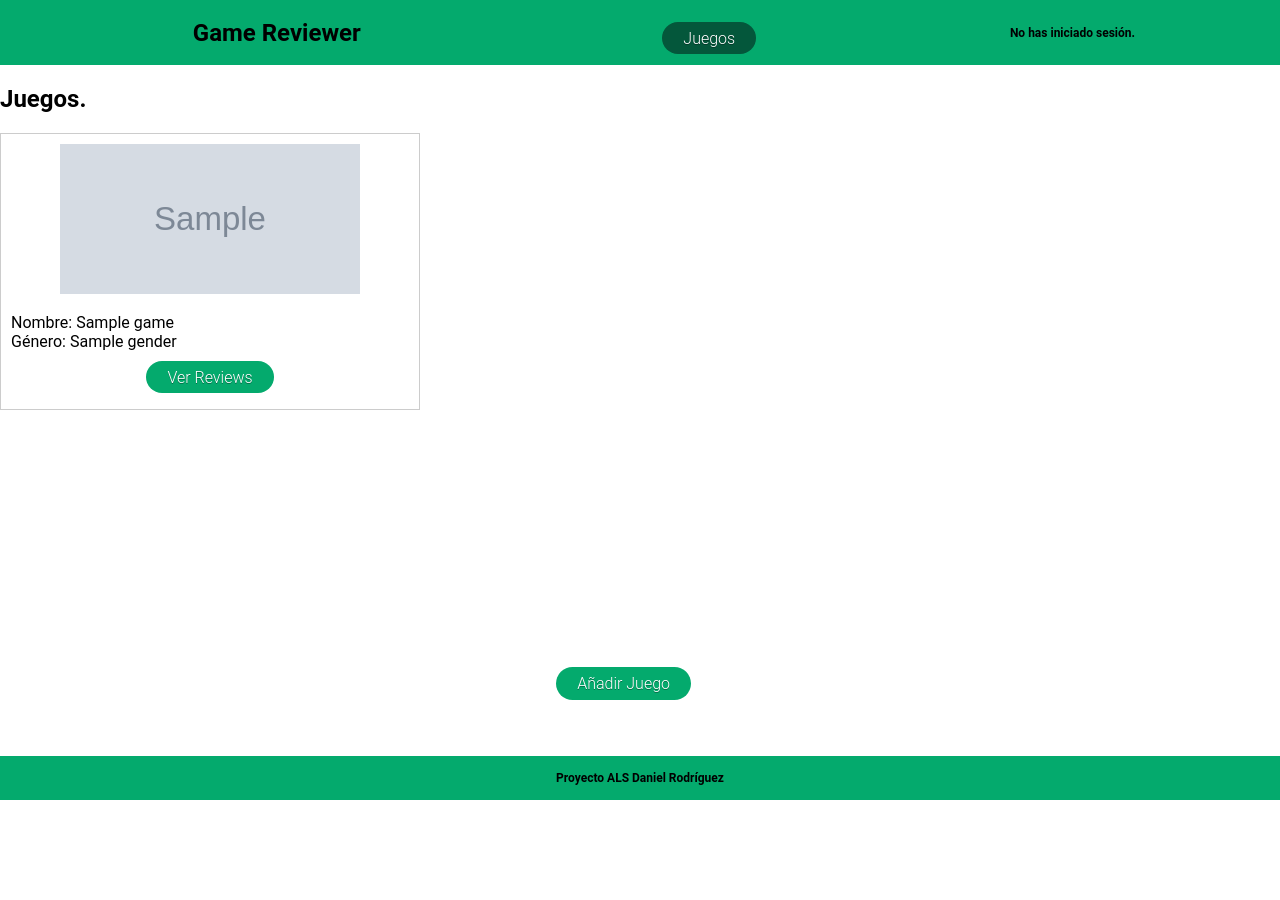
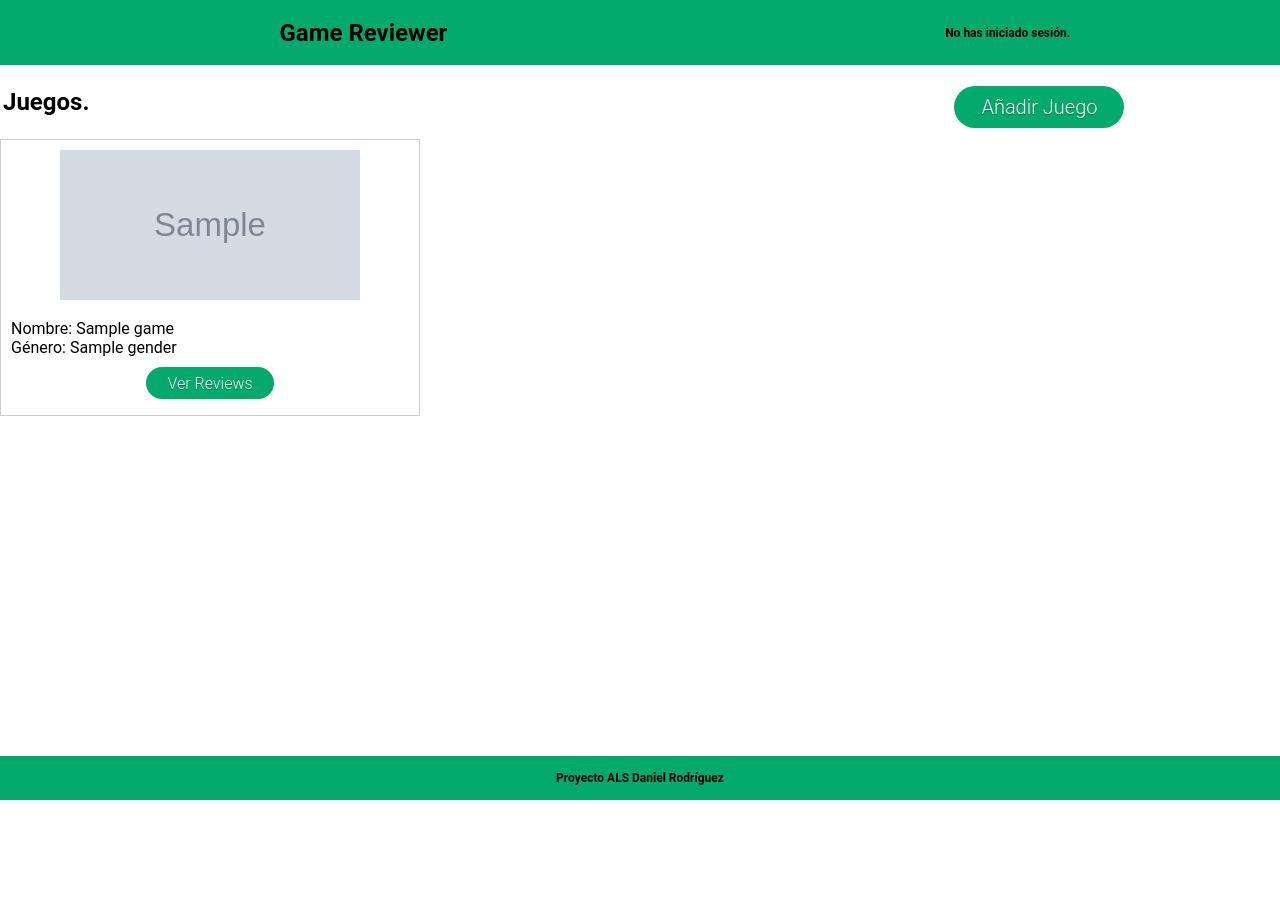
Before and after one commit to Danielfrv/ProyectoALS, a Flask app: template templates/main.html in a window 1280 px wide. Before the commit the page ends 800 px from the top, so only its background shows below. Run offline with Flask 2, Linux system fonts and the light colour scheme; the template is opened without the code that fills it: most values are stand-ins (such as "Sample title", 1, 10 or a date in 2020).

Commit message:
Cambios varios. Añadida descripción a los juegos. Se muestran las imágenes en la página de reviews.

```diff
--- a/app.py
+++ b/app.py
@@ -43,7 +43,7 @@ def get_index():
 @app.route('/main')
 def get_main():
     usr = UserDto.current_user()
-    games_list = list(sirope.Sirope().load_last(GameDto, 6))
+    games_list = list(sirope.Sirope().load_last(GameDto, 18))
 
     sust = {
         "usr": usr,
@@ -87,10 +87,9 @@ def login():
 def save_game():
     name_txt = flask.request.form.get("edName")
     gender_txt = flask.request.form.get("edGender")
+    description_txt = flask.request.form.get("edDescription")
     image = request.files['edImage']
     image_txt = image.filename
-    path = os.path.join(app.config['UPLOAD_FOLDER'], image.filename)
-    image.save(path)
 
     if not name_txt:
         flask.flash("Introduce el nombre del juego.")
@@ -103,8 +102,15 @@ def save_game():
     if not image:
         flask.flash("Introduce una imagen")
         return flask.redirect("/create_game")
+    else:
+        path = os.path.join(app.config['UPLOAD_FOLDER'], image.filename)
+        image.save(path)
 
-    srp.save(GameDto(name_txt, gender_txt, image_txt))
+    if not description_txt:
+        flask.flash("Introduce una descripcion")
+        return flask.redirect("/create_game")
+
+    srp.save(GameDto(name_txt, gender_txt, image_txt, description_txt))
     return flask.redirect("/main")
 
 
@@ -145,6 +151,7 @@ def view_reviews(name, gender):
     usr = UserDto.current_user()
     name_txt = name
     gender_txt = gender
+    game = list(sirope.Sirope().filter(GameDto, lambda u: u.name == name_txt, 1))
     messages_list = list(sirope.Sirope().filter(ReviewDto, lambda u: u.game == name_txt, 9))
 
     sust = {
@@ -152,6 +159,7 @@ def view_reviews(name, gender):
         "name": name_txt,
         "gender": gender_txt,
         "messages_list": messages_list,
+        "game": game,
     }
 
     return flask.render_template('reviews.html', **sust)
--- a/static/css/index.css
+++ b/static/css/index.css
@@ -1,7 +1,7 @@
 body, html {
     width: 100%;
     height: 100%;
-    margin: 0;
+    margin: 0 0 100px 0;
     padding: 0;
     display:table;
     font-family:'Roboto',sans-serif;
@@ -202,18 +217,8 @@ body {
     font-size: 16px;
 }
 
-#btGame{
-    position: fixed;
-    right: 46%;
-    bottom: 0;
-    margin: auto auto 100px auto;
-}
-
-#btPublish{
-    position: fixed;
-    right: 46%;
-    bottom: 0;
-    margin: auto auto 100px auto;
+#btGame, #btPublish{
+    font-size: 20px;
 }
 
 #btLogout{
--- a/templates/game.html
+++ b/templates/game.html
@@ -14,6 +14,9 @@
                 <br/>
                 <label id= "lbGender" for="edGender">Género: </label>
                 <input name="edGender" id="edGender" placeholder="Género"/>
+                <br/>
+                <label id= "lbDescription" for="edDescription">Descripción: </label>
+                <textarea name="edDescription" id="edDescription" placeholder="Descripción"/></textarea>
                 <br/>
                 <label id= "lbImage" for="edImage">Imagen: </label>
                 <input type="file" name="edImage" id="edImage"/>
--- a/templates/header.html
+++ b/templates/header.html
@@ -13,9 +13,11 @@
                     <h1>Game Reviewer</h1>
                 </td>
                 <td>
-                    <form action="/main">
-                            <input id="btLogout" type="submit" value="Juegos">
-                    </form>
+                    {% if usr %}
+                        <form action="/main">
+                                <input id="btLogout" type="submit" value="Juegos">
+                        </form>
+                    {% endif %}
                 </td>
                 <td>
                     {% if usr %}
--- a/templates/main.html
+++ b/templates/main.html
@@ -8,7 +8,18 @@
 <body style="vertical-align: top;">
 <div id="dvContent">
 {% include 'header.html' %}
-<h2>Juegos.</h2>
+<table style="width: 100%">
+    <tr>
+        <td style="padding-right: 200px">
+            <h2>Juegos.</h2>
+        </td>
+        <td>
+            <form action="/create_game">
+                <input id="btGame" type="submit" value="Añadir Juego">
+            </form>
+        </td>
+    </tr>
+</table>
 <div id="dvMessagesList">
         {% if games_list %}
             {% for game in games_list %}
@@ -27,9 +38,7 @@
             <p><b>No hay juegos... ¡Añade uno!</b></p>
         {% endif %}
 </div>
-<form action="/create_game">
-    <input id="btGame" type="submit" value="Añadir Juego">
-</form>
+
 </div>
 {% include 'footer.html' %}
 </body>
--- a/templates/publish.html
+++ b/templates/publish.html
@@ -15,7 +15,7 @@
             <input type="hidden" name="edGender" id="edGender" value='{{ gender }}'/>
             <br/>
             <label id= "lbMessage" for="edMessage">Reseña: </label>
-            <input type name="edMessage" id="edMessage" placeholder="Review"/>
+            <input name="edMessage" id="edMessage" placeholder="Review"/>
             <br/>
             <input id= "btPublish" type="submit" value="Publicar">
         </form>
```
Also changed, not shown: other parts of static/css/index.css (+28 -0 lines), model/gamedto.py (+6 -1 lines), templates/reviews.html (+24 -5 lines), static/images/lol.jpg (added).
